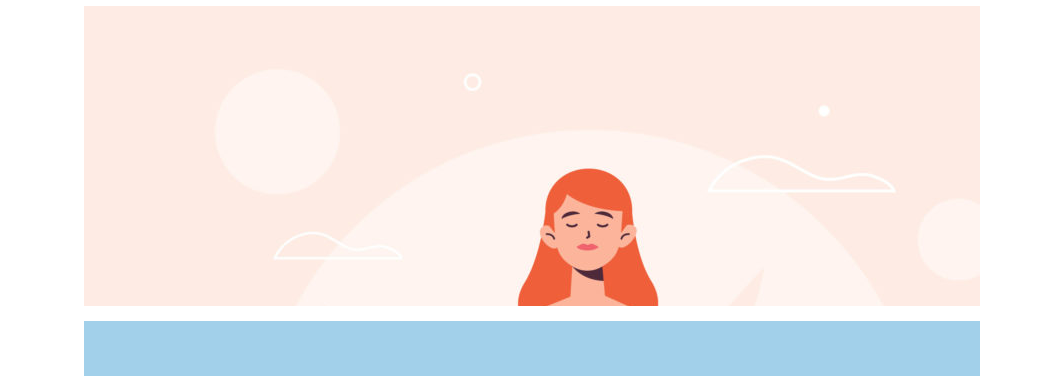
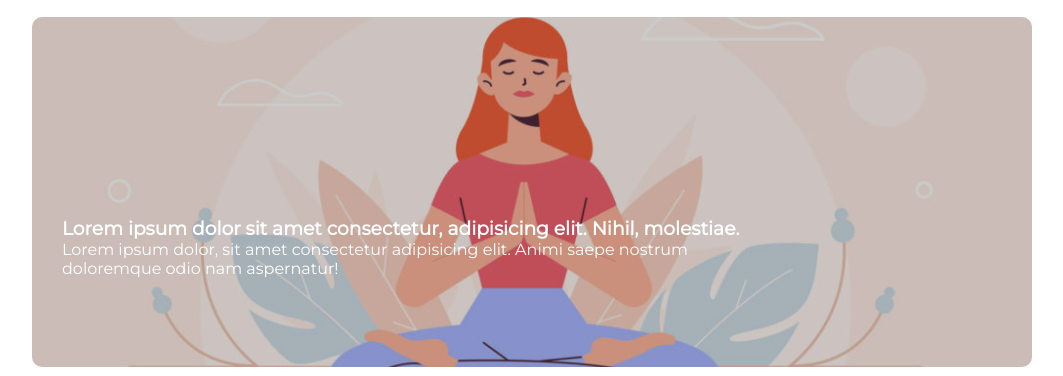
Before and after one commit to agostinopique/htmlcss-wp, a plain HTML site: page index.html in a window 1280 px wide. Shown: the part 104-480 px from the top of the page, without its empty margins (108-1171 px from the left). Drawn offline with Linux system fonts and the light colour scheme.

Commit message:
COmpletato jumbotron e titolo pagina

```diff
--- a/index.html
+++ b/index.html
@@ -41,8 +41,13 @@
     </div>
 
     <div class="jumbotron mb-15">
+      <div class="overlay">
+        <h3>Lorem ipsum dolor sit amet consectetur, adipisicing elit. Nihil, molestiae. </h3>
 
+        <p>Lorem ipsum dolor, sit amet consectetur adipisicing elit. Animi saepe nostrum doloremque odio nam aspernatur!</p>
+      </div>
     </div>
+
 
   </header>
   <!-- / Banner & jumbotron section -->
@@ -50,7 +55,10 @@
   <!-- Second-banner & column sections -->
   <main class="mb-15">
 
-    <div class="top-ban mb-15"></div>
+    <div class="top-ban mb-15">
+      <h1>Leadership</h1>
+      <p>Lorem ipsum dolor sit amet consectetur.</p>
+    </div>
 
 
 
--- a/style.css
+++ b/style.css
@@ -14,7 +14,7 @@
 
 /* CORREZZIONE: Non é scorretto dare queste misure al body ma dipende molto da come saranno impaginate tutte le pagine secondarie. Utile é anche creare una classe .container al quale dare le misure da poi conservare nelle utility come classe ricorrente. */
 body {
-  width: 70%;
+  width: 80%;
   margin: 0 auto;
   min-width: 600px;
   max-width: 1000px;
@@ -26,6 +26,11 @@ body {
   float: left;
   background-color: #A2D0EA;
   height: 400px;
+}
+
+.overlay {
+  background-color: rgba(0, 0, 0, 0.2);
+  height: 100%;
 }
 
 /* CORREZZIONE: Visto che la misura margin-bottom ricorre moltissimo possimao creare una classe da inserire all'interno dell utility, da poter utilizzare spesso. */
@@ -45,6 +50,7 @@ header .banner{
 
 nav ul li{
   list-style: none;
+  margin-top: 5px;
 }
 
 ul li a{
@@ -57,8 +63,22 @@ ul li a{
 
 header .jumbotron {
   width: 100%;
-  height: 300px;
+  height: 350px;
   background-image: url(./assets/img/banner.jpg);
+  background-position: center;
+  background-size: cover;
+  background-repeat: no-repeat;
+  border-radius: 10px;
+  overflow: hidden;
+}
+
+.jumbotron div {
+  padding-top: 20%;
+  padding-left: 30px;
+  color: white;
+}
+.overlay h3, .overlay p{
+  width: 70%;
 }
 
 
@@ -72,6 +92,7 @@ main div.top-ban {
   height: 70px;
   background-color: #A2D0EA;
 }
+
 
 section.col {
   width: 24%;
```
